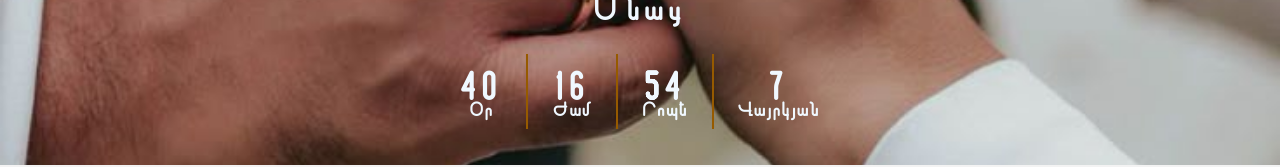
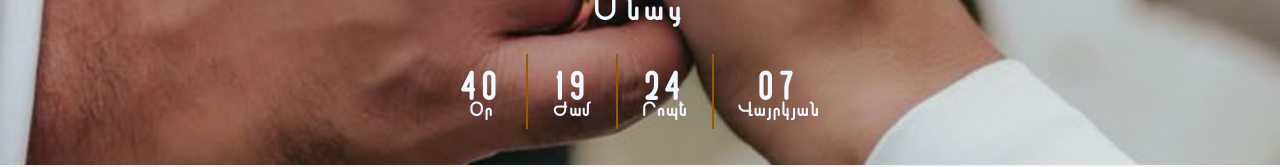
Before and after one commit to avetisyanmarine/Wedding, a React (Vite) app: page / in a window 1280 px wide. Shown: the part 635-802 px from the top of the page. Built offline with nearby package versions, Linux system fonts and the light colour scheme; a web font is replaced by a local one.

Commit message:
the last

```diff
--- a/src/components/first-page/index.jsx
+++ b/src/components/first-page/index.jsx
@@ -1,68 +1,67 @@
 import MainPhoto from "../../assets/image/mainPhoto.jpg"
 import { Container, Flexible } from "../../GlobalStyle"
-import Ring from "../../assets/vectors/ring.svg"
 import { FirstPagePart, FirstPagePartContext, GridDiv } from "./styled"
 import { useEffect, useState } from "react";
 
 export const FirstPage = () => {
-    const [timeLeft, setTimeLeft] = useState({
-        days: 0,
-        hours: 0,
-        minutes: 0,
-        seconds: 0,
-    });
+    const weddingDate = new Date(2025, 8, 19, 12, 30, 0);
+
+    const calculateTimeLeft = () => {
+        const now = new Date();
+        const diff = weddingDate - now;
+
+        if (diff <= 0) {
+            return { days: 0, hours: 0, minutes: 0, seconds: 0 };
+        }
+
+        return {
+            days: Math.floor(diff / (1000 * 60 * 60 * 24)),
+            hours: Math.floor((diff / (1000 * 60 * 60)) % 24),
+            minutes: Math.floor((diff / (1000 * 60)) % 60),
+            seconds: Math.floor((diff / 1000) % 60),
+        };
+    };
+
+    const [timeLeft, setTimeLeft] = useState(calculateTimeLeft);
 
     useEffect(() => {
-        const weddingDate = new Date(2025, 8, 19, 10, 0, 0);
-
         const interval = setInterval(() => {
-            const now = new Date();
-            const diff = weddingDate - now;
-
-            if (diff <= 0) {
-                clearInterval(interval);
-                return;
-            }
-
-            const days = Math.floor(diff / (1000 * 60 * 60 * 24));
-            const hours = Math.floor((diff / (1000 * 60 * 60)) % 24);
-            const minutes = Math.floor((diff / (1000 * 60)) % 60);
-            const seconds = Math.floor((diff / 1000) % 60);
-
-            setTimeLeft({ days, hours, minutes, seconds });
+            setTimeLeft(calculateTimeLeft());
         }, 1000);
 
         return () => clearInterval(interval);
     }, []);
+
+    const formatNumber = (num) => String(num).padStart(2, "0");
 
     return (
         <FirstPagePart>
             <img src={MainPhoto} />
             <Container>
                 <FirstPagePartContext>
-                    <h2>հարսանյաց  <br /> հրավեր</h2>
+                    <h2>հարսանյաց <br /> հրավեր</h2>
                     <Flexible className="uniqueDiv">
                         <h1>Անդո</h1>
                         <p className="text-[89px]">&</p>
                         <h1 className="uniqueH1">Ռոզա</h1>
                     </Flexible>
                     <div className="w-full absolute bottom-9">
-                        <h2 className="uniqueH2 ">Մնաց</h2>
+                        <h2 className="uniqueH2">Մնաց</h2>
                         <GridDiv>
                             <Flexible>
-                                <h2>{timeLeft.days}</h2>
+                                <h2>{formatNumber(timeLeft.days)}</h2>
                                 <p>Օր</p>
                             </Flexible>
                             <Flexible>
-                                <h2>{timeLeft.hours}</h2>
+                                <h2>{formatNumber(timeLeft.hours)}</h2>
                                 <p>Ժամ</p>
                             </Flexible>
                             <Flexible>
-                                <h2>{timeLeft.minutes}</h2>
+                                <h2>{formatNumber(timeLeft.minutes)}</h2>
                                 <p>Րոպե</p>
                             </Flexible>
                             <Flexible className="uniqueBorder">
-                                <h2>{timeLeft.seconds}</h2>
+                                <h2>{formatNumber(timeLeft.seconds)}</h2>
                                 <p>Վայրկյան</p>
                             </Flexible>
                         </GridDiv>
```
